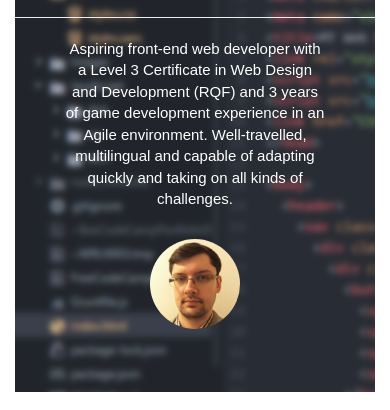
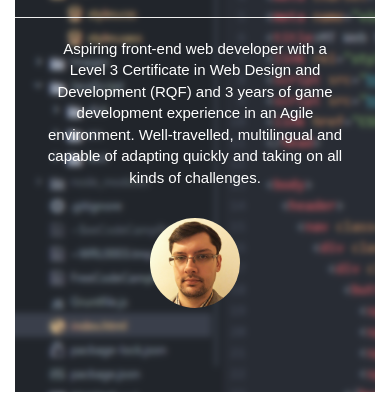
Before and after one commit to MTsaikodev/MTsaikodev.github.io, a website: page index.html in a window 390 px wide. Shown: the part 138-548 px from the top of the page. Drawn offline with nearby package versions, Linux system fonts and the light colour scheme.

Commit message:
Adjusted margins and image size in the about section to better fit mobile displays once again

```diff
--- a/CSS/styles.sass
+++ b/CSS/styles.sass
@@ -98,9 +98,9 @@ body
   .aboutText
     font-size: 15px
     text-align: center
-    margin-left: 50px
-    margin-right: 50px
-    min-width: 150px
+    margin-left: 30px
+    margin-right: 30px
+    min-width: 100px
 
   .about .row .col-md-6 .star-bright
     margin-left: 0
```
Also changed, not shown: CSS/styles.css.
